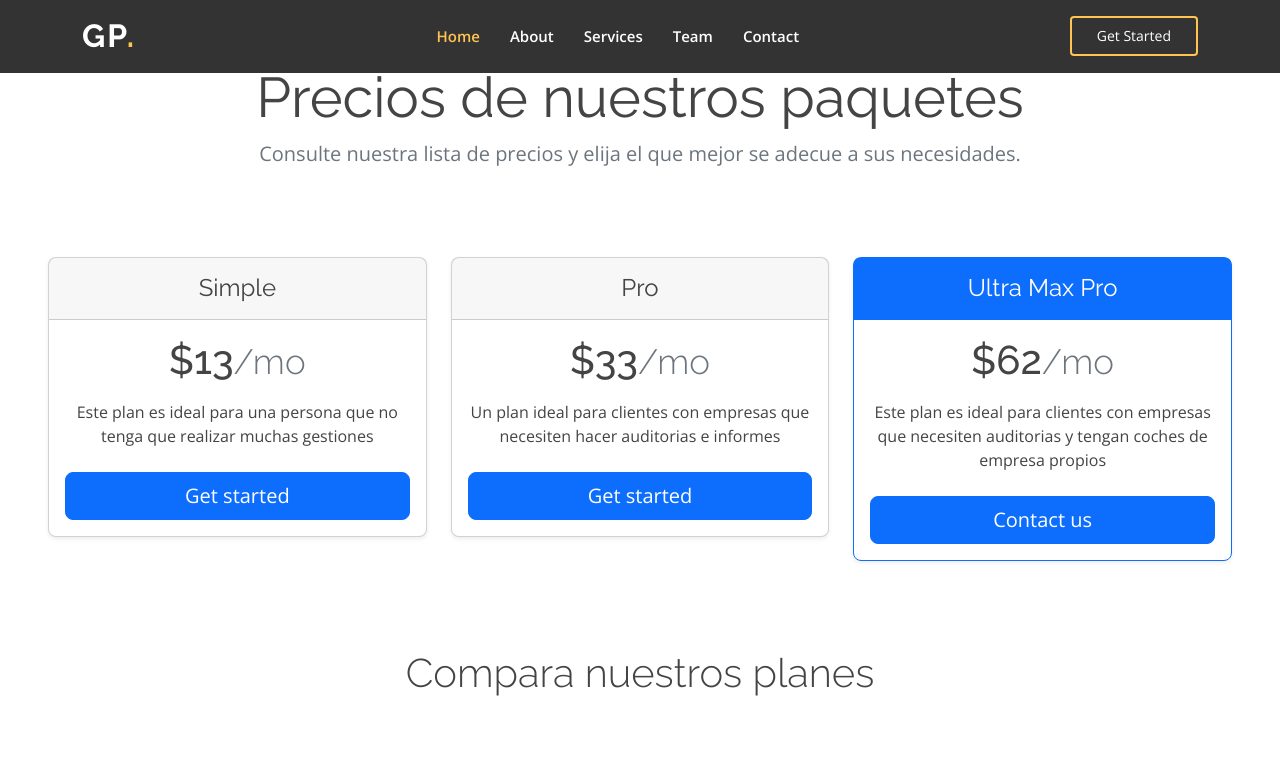
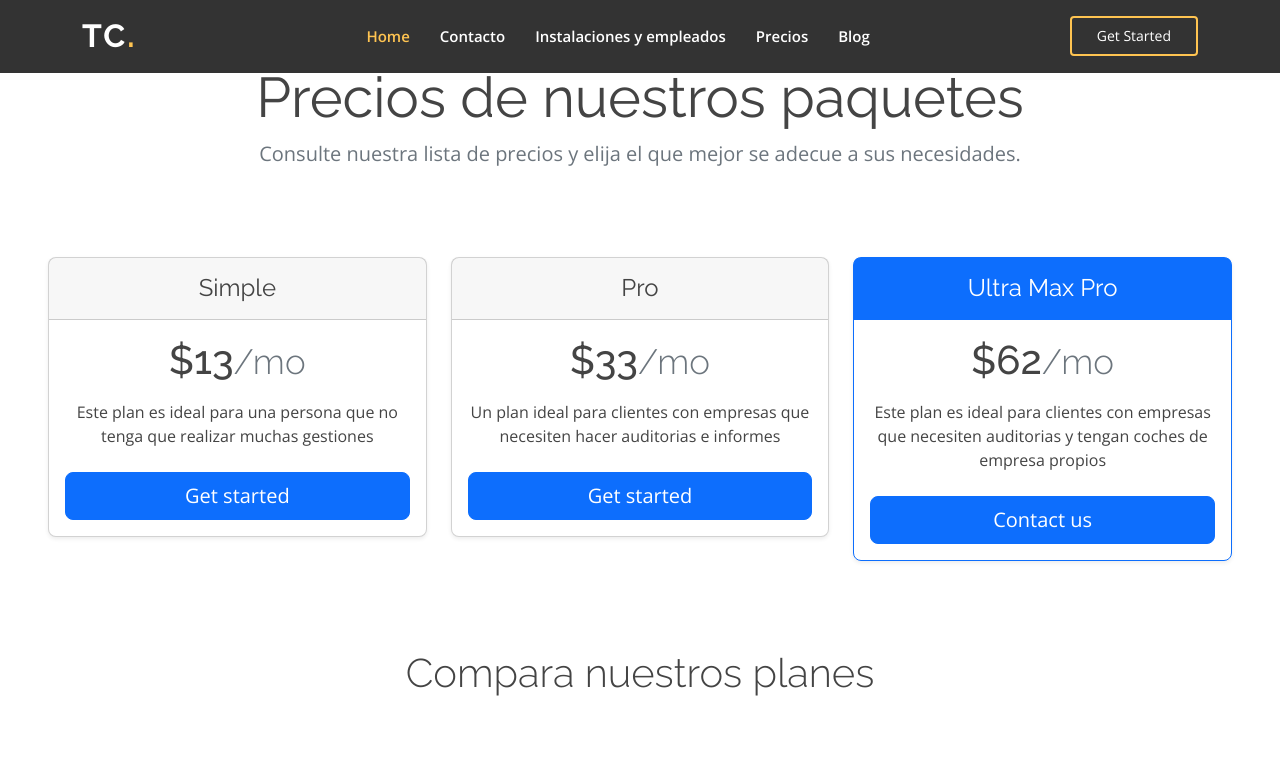
Before and after one commit to jruizmuro/TeamCO, a plain HTML site: page Consulting/prices.html in a window 1280 px wide. Shown: the top 766 px of the page. Drawn offline with nearby package versions, Linux system fonts and the light colour scheme.

Commit message:
#7 Correccion de enlaces

```diff
--- a/Consulting/prices.html
+++ b/Consulting/prices.html
@@ -52,17 +52,17 @@
     <header id="header" class="fixed-top ">
         <div class="container d-flex align-items-center justify-content-lg-between">
 
-            <h1 class="logo me-auto me-lg-0"><a href="index.html">Gp<span>.</span></a></h1>
+            <h1 class="logo me-auto me-lg-0"><a href="index.html">TC<span>.</span></a></h1>
             <!-- Uncomment below if you prefer to use an image logo -->
             <!-- <a href="index.html" class="logo me-auto me-lg-0"><img src="assets/img/logo.png" alt="" class="img-fluid"></a>-->
 
             <nav id="navbar" class="navbar order-last order-lg-0">
                 <ul>
-                    <li><a class="nav-link scrollto active" href="#hero">Home</a></li>
-                    <li><a class="nav-link scrollto" href="#about">About</a></li>
-                    <li><a class="nav-link scrollto" href="#services">Services</a></li>
-                    <li><a class="nav-link scrollto" href="#team">Team</a></li>
-                    <li><a class="nav-link scrollto" href="#contact">Contact</a></li>
+                    <li><a class="nav-link scrollto active" href="index.html">Home</a></li>
+                    <li><a class="nav-link scrollto" href="contact.html">Contacto</a></li>
+                    <li><a class="nav-link scrollto" href="instalation.html">Instalaciones y empleados</a></li>
+                    <li><a class="nav-link scrollto" href="prices.html">Precios</a></li>
+                    <li><a class="nav-link scrollto" href="blog.html">Blog</a></li>
                 </ul>
                 <i class="bi bi-list mobile-nav-toggle"></i>
             </nav><!-- .navbar -->
```
